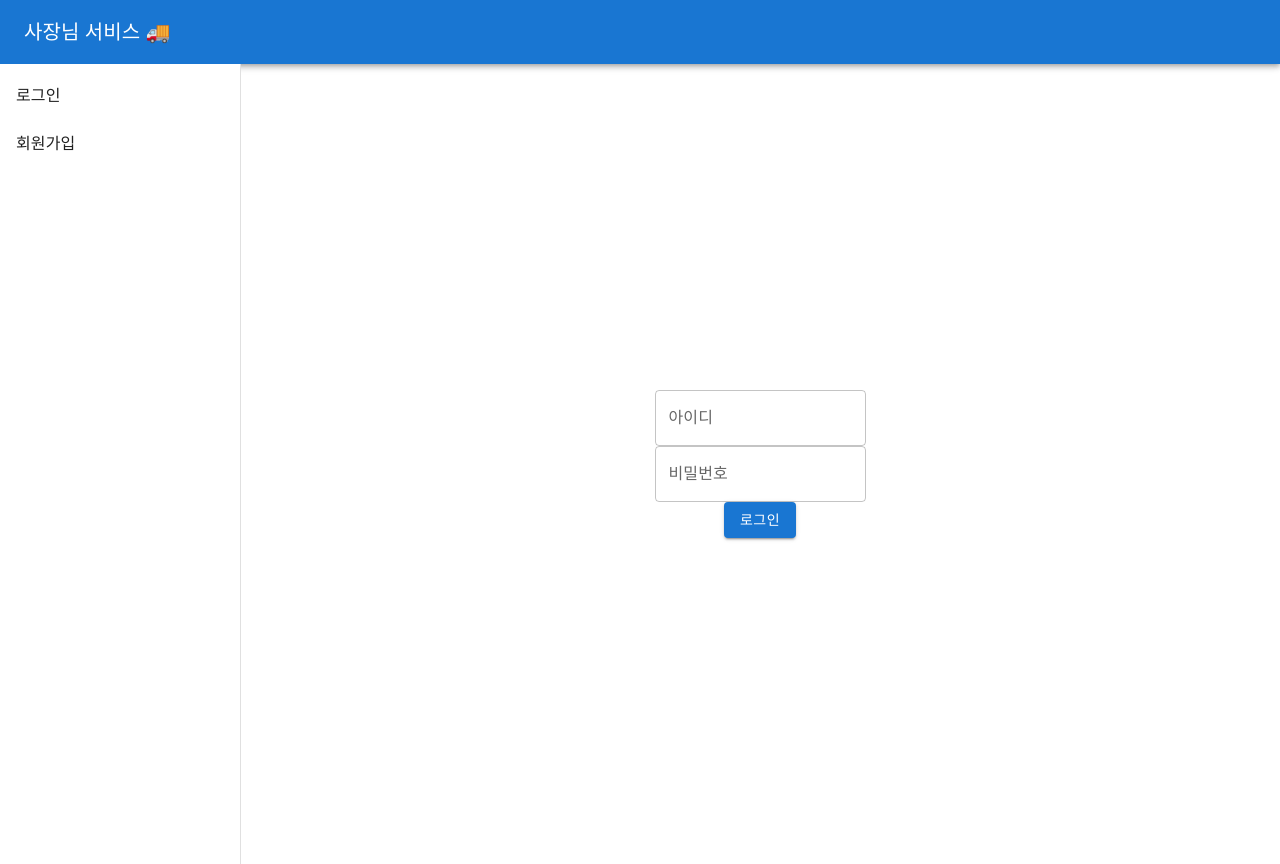
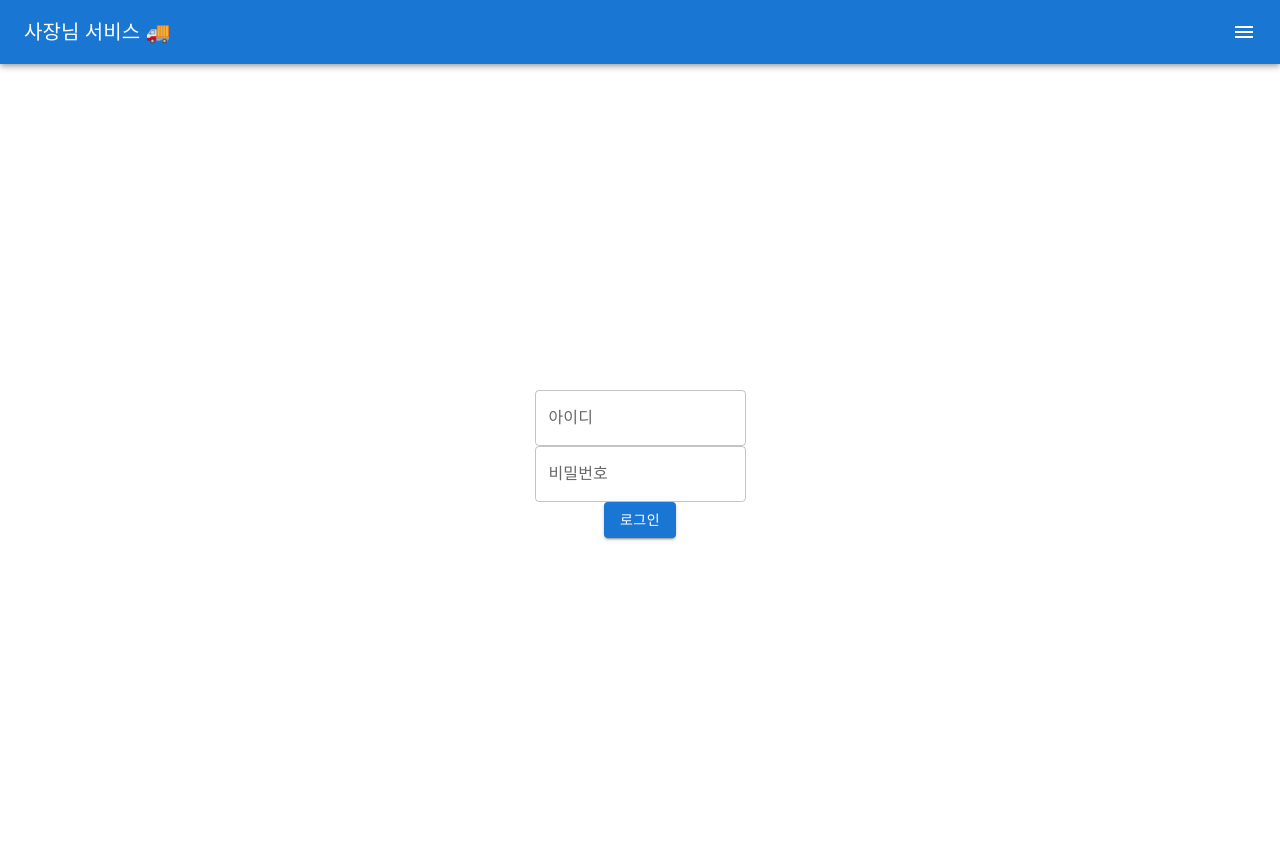
Before and after one commit to YJGwon/connectruck, a React (Create React App) app in the folder frontend/: page /owner/signin in a window 1280 px wide. Built offline with nearby package versions, Linux system fonts and the light colour scheme.

Commit message:
feat(ui): sidebar 기능 topbar drawer로 대체

```diff
--- a/frontend/src/component/sidebar/BadgedSideBarButton.jsx
+++ /dev/null
@@ -1,13 +0,0 @@
-import React from 'react';
-import {ListItemButton, ListItemText, Badge} from '@mui/material';
-
-export default function BadgedSideBarButton({index, link, name, badgeContent}) {
-    return (
-        <ListItemButton
-            key={index}
-            href={link}>
-            <ListItemText primary={name}/>
-            <Badge badgeContent={badgeContent} color='info'/>
-        </ListItemButton>
-    );
-};
--- a/frontend/src/component/sidebar/SimpleSideBarButton.jsx
+++ /dev/null
@@ -1,12 +0,0 @@
-import React from 'react';
-import {ListItemButton, ListItemText} from '@mui/material';
-
-export default function SimpleSideBarButton({index, link, name}) {
-    return (
-        <ListItemButton
-            key={index}
-            href={link}>
-            <ListItemText primary={name}/>
-        </ListItemButton>
-    );
-};
--- a/frontend/src/component/topbar/TopBar.jsx
+++ b/frontend/src/component/topbar/TopBar.jsx
@@ -7,14 +7,11 @@ import {
     IconButton,
     Drawer,
     Box,
-    List,
-    ListItem,
-    ListItemButton,
-    ListItemText
+    List
 } from '@mui/material';
 import {Menu} from '@mui/icons-material';
 
-export default function TobBar({title, root, buttons}) {
+export default function TobBar({title, root, icon, buttons}) {
 
     const [openMenu, setOpenMenu] = useState(false);
 
@@ -41,7 +38,7 @@ export default function TobBar({title, root, buttons}) {
                         edge="end"
                         color="inherit"
                         onClick={toggleMenu(true)}>
-                        <Menu/>
+                        {icon ? icon : <Menu/>}
                     </IconButton>}
                     <Drawer
                         anchor="right"
@@ -51,13 +48,7 @@ export default function TobBar({title, root, buttons}) {
                             sx={{ width: 250 }}
                             onKeyDown={toggleMenu(false)}>
                             <List>
-                                {buttons && buttons.map((button, index) => (
-                                <ListItem key={index} disablePadding={true}>
-                                    <ListItemButton href={button.link}>
-                                        <ListItemText primary={button.name}/>
-                                    </ListItemButton>
-                                </ListItem>
-                                ))}
+                                {buttons}
                             </List>
                         </Box>
                     </Drawer>
--- /dev/null
+++ b/frontend/src/component/topbar/button/BadgedMenuIcon.jsx
@@ -0,0 +1,11 @@
+import React from 'react';
+import {Badge} from '@mui/material';
+import {Menu} from '@mui/icons-material';
+
+export default function BadgedMenuIcon({badgeContent}) {
+    return (
+        <Badge badgeContent={badgeContent} color='warning'>
+            <Menu/>
+        </Badge>
+    );
+};
--- /dev/null
+++ b/frontend/src/component/topbar/button/BadgedSideBarButton.jsx
@@ -0,0 +1,13 @@
+import React from 'react';
+import {ListItem, ListItemButton, ListItemText, Badge} from '@mui/material';
+
+export default function BadgedSideBarButton({index, link, name, badgeContent}) {
+    return (
+        <ListItem key={index} disablePadding={true}>
+            <ListItemButton href={link}>
+                <ListItemText primary={name}/>
+                <Badge badgeContent={badgeContent} color='info'/>
+            </ListItemButton>
+        </ListItem>
+    );
+};
--- /dev/null
+++ b/frontend/src/component/topbar/button/SimpleSideBarButton.jsx
@@ -0,0 +1,12 @@
+import React from 'react';
+import {ListItem, ListItemButton, ListItemText} from '@mui/material';
+
+export default function SimpleSideBarButton({index, link, name}) {
+    return (
+        <ListItem key={index} disablePadding={true}>
+            <ListItemButton href={link}>
+                <ListItemText primary={name}/>
+            </ListItemButton>
+        </ListItem>
+    );
+};
--- a/frontend/src/page/owner/main/OwnerMain.jsx
+++ b/frontend/src/page/owner/main/OwnerMain.jsx
@@ -6,9 +6,9 @@ import {UserContext} from '../../../context/UserContext';
 import {sendNotification} from '../../../function/BrowserNotification';
 
 import TopBar from '../../../component/topbar/TopBar';
-import SideBar from '../../../component/sidebar/SideBar';
-import SimpleSideBarButton from '../../../component/sidebar/SimpleSideBarButton';
-import BadgedSideBarButton from '../../../component/sidebar/BadgedSideBarButton';
+import BadgedMenuIcon from '../../../component/topbar/button/BadgedMenuIcon';
+import SimpleSideBarButton from '../../../component/topbar/button/SimpleSideBarButton';
+import BadgedSideBarButton from '../../../component/topbar/button/BadgedSideBarButton';
 
 import AuthRouter from '../../../router/AuthRouter';
 import LoginForm from '../../../component/loginform/LoginForm';
@@ -74,7 +74,10 @@ export default function OwnerMain() {
     // topbar props
     const title = '사장님 서비스 🚚';
 
-    // sidebar buttons
+    const menuIcon = (
+        <BadgedMenuIcon badgeContent={newOrders.length}/>
+    );
+
     const sideButtonsLoggedOut  = (
         <React.Fragment>
             <SimpleSideBarButton index={0} link={`${root}/signin`} name='로그인'/>
@@ -95,9 +98,8 @@ export default function OwnerMain() {
 
     return (
         <>
-            <TopBar title={title} root={root} />
+            <TopBar title={title} root={root} icon={menuIcon} buttons={isLogin ? sideButtonsLoggedIn : sideButtonsLoggedOut}/>
             <div className='owners-main'>
-                <SideBar buttons={isLogin ? sideButtonsLoggedIn : sideButtonsLoggedOut} />
                 <div className='content'>
                     <Routes>
                         <Route element={<AuthRouter shouldLogin={true} root={root} />}>
--- a/frontend/src/page/service/main/ServiceMain.jsx
+++ b/frontend/src/page/service/main/ServiceMain.jsx
@@ -3,6 +3,7 @@ import {Routes, Route, useParams} from 'react-router-dom';
 
 import {fetchData} from '../../../function/CustomFetch';
 import TopBar from '../../../component/topbar/TopBar';
+import SimpleSideBarButton from '../../../component/topbar/button/SimpleSideBarButton';
 import ServiceTruckList from '../trucklist/ServiceTruckList';
 import ServiceTruck from '../truck/ServiceTruck';
 import ServiceCart from '../cart/ServiceCart';
@@ -27,16 +28,15 @@ export default function ServiceMain() {
 
     const title = `Connectruck 🚚 - ${name}`;
     const root = `/events/${eventId}`;
-    const buttons = [
-        {
-            link: `${root}/cart`,
-            name: '장바구니'
-        }
-    ];
+    const sideButtons  = (
+        <React.Fragment>
+            <SimpleSideBarButton index={0} link={`${root}/cart`} name='장바구니'/>
+        </React.Fragment>
+    );
 
     return (
         <div>
-            <TopBar title={title} root={root} buttons={buttons}/>
+            <TopBar title={title} root={root} buttons={sideButtons}/>
             <div className="container">
                 <Routes>
                     <Route
```
Also changed, not shown: frontend/src/component/topbar/TopBar.css (deleted, +0 -17 lines).
